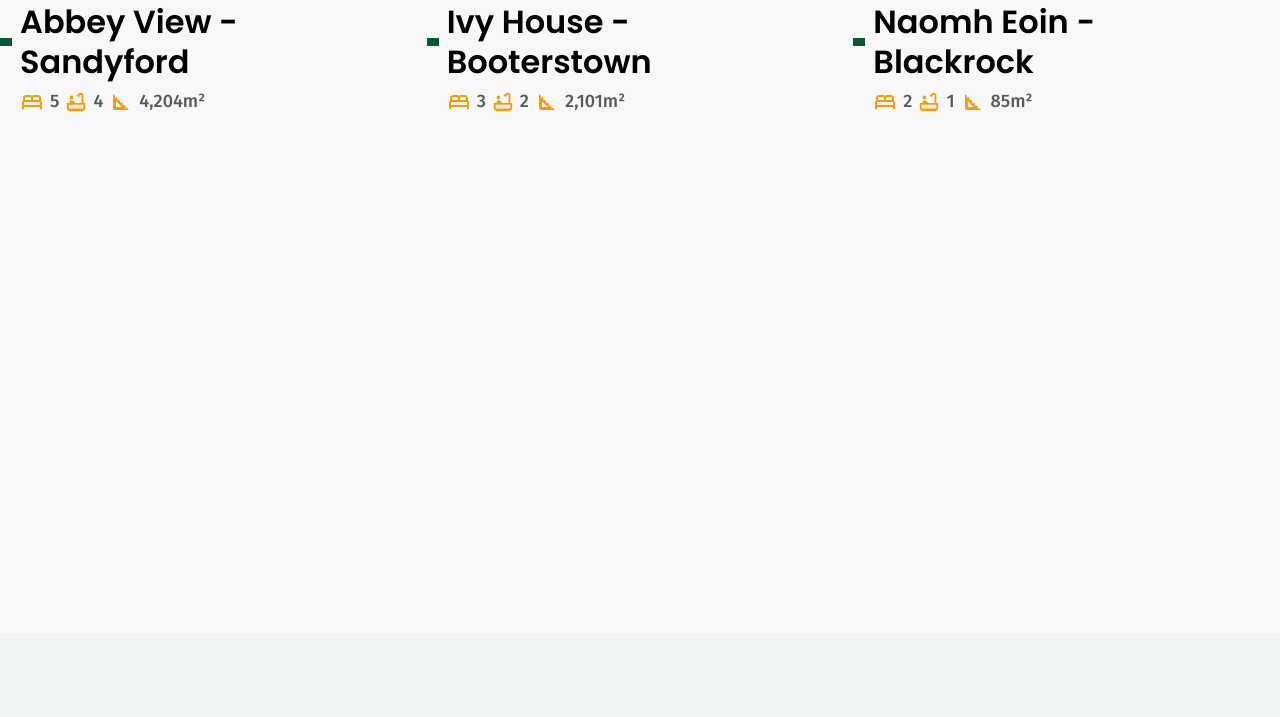
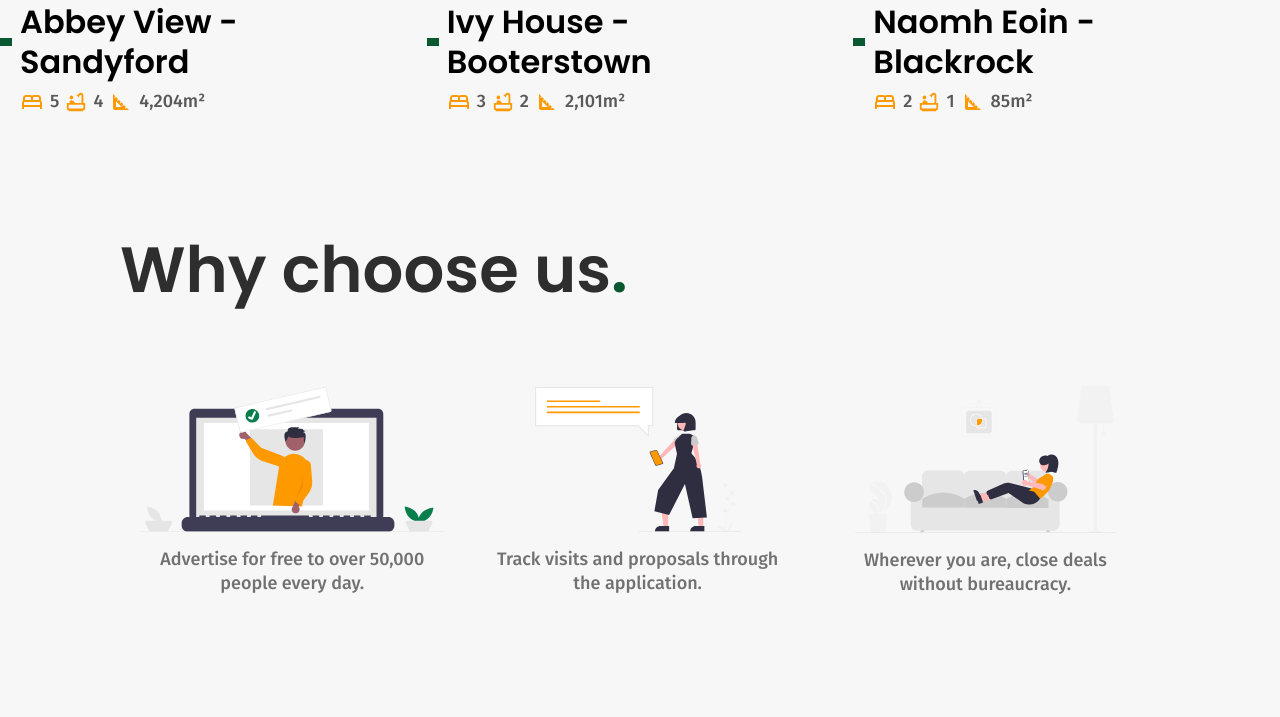
Before and after one commit to emidiovaleretto/django-dublin-inn-real-estate, a Django app: template templates/index.html in a window 1280 px wide. Shown: the part 1366-2083 px from the top of the page. Before the commit the page ends 1478 px from the top, so only its background shows below. Run offline with Django 4.2, Linux system fonts and the light colour scheme; the template is opened without the code that fills it, so the values that code supplies are empty; parts of the project's set-up code (start-up, migrations or seed data) failed here and were passed over.

Commit message:
Add 'Why choose us' section and style.

```diff
--- a/static/assets/css/home/features.css
+++ b/static/assets/css/home/features.css
@@ -1,77 +1,23 @@
-.property-list {
+.features {
     padding-bottom: 120px;
 }
 
-.feature-header {
-    display: flex;
-    flex-wrap: wrap;
-    align-items: center;
-    justify-content: space-between;
+.features h2 {
+    margin-bottom: 80px;
 }
 
-.link-home {
-    color: var(--primary-color-5);
-    position: relative;
+.features ul {
+    display: flex;
+    gap: 40px;
+    align-items: center;
+    padding: 0 20px;
 }
 
-.link-home::after {
-    content: "";
-    display: block;
-    height: 2px;
-    width: 0;
-    background-color: var(--primary-color-5);
-    margin-top: 4px;
-    transition: 0.3s;
-    position: absolute;
-}
-
-.link-home:hover::after {
-    width: 100%;
-}
-
-.property-list h2 {
-    margin-bottom: 40px;
-}
-
-.property-list ul {
-    display: flex;
-    gap: 40px;
-    padding: 0 20px;
-    max-width: 1280px;
-    margin: 0 auto;
-}
-
-.property-list a {
-    display: block;
-}
-
-.property-list img[src$=".jpg"] {
+.features img {
     margin-bottom: 16px;
 }
 
-.property-list h3 {
-    display: flex;
-    align-items: center;
-    margin-bottom: 8px;
-    position: relative;
+.features p {
+    text-align: center;
+    color: var(--gray-7);
 }
-
-.property-list h3::before {
-    content: "";
-    display: inline-block;
-    width: 12px;
-    height: 8px;
-    background-color: var(--primary-color-5);
-    position: absolute;
-    left: -20px;
-}
-
-.icons {
-    display: flex;
-    gap: 6px;
-    align-items: center;
-}
-
-.icons span {
-    color: var(--gray-8);
-}
--- a/static/assets/css/home/intro.css
+++ b/static/assets/css/home/intro.css
@@ -79,6 +79,14 @@ h2 span {
     background: url("../../img/icons/icon-budget.svg") no-repeat right 20px top 15px;
 }
 
+input[type=text]:focus::placeholder {
+    color: transparent;
+}
+
+input[type=text]:focus {
+    background-image: none;
+  }
+
 input[type=text] {
     margin-left: 16px;
     padding: 16px;
--- a/static/assets/css/style.css
+++ b/static/assets/css/style.css
@@ -14,4 +14,5 @@
 
 /* Layout */
 @import "./home/intro.css";
+@import "./home/property.css";
 @import "./home/features.css";
--- a/templates/index.html
+++ b/templates/index.html
@@ -39,7 +39,7 @@
             </div>
 
             <div class="intro-form">
-                <p class="font-f-l">Find the price that fits to your budget</p>
+                <p class="font-f-s">Find the price that fits to your budget</p>
                 <form action="#">
                     <div class="form-content">
                         <input type="text" name="location" id="location" class="location" placeholder="Location" required>
@@ -53,7 +53,7 @@
     </main>
 
     <article class="property-list">
-        <div class="container feature-header">
+        <div class="container property-header">
             <h2 class="font-p-xxl">Featured Properties<span>.</span></h2>
             <a class="link-home font-f-m" href="">View all</a>
         </div>
@@ -95,5 +95,25 @@
             </li>
         </ul>
     </article>
+
+    <article class="container features">
+        <div class="features-header">
+            <h2 class="font-p-xxl">Why choose us<span>.</span></h2>
+        </div>
+        <ul class="font-f-m">
+            <li>
+                <img src="../static/assets/img/why_choose_us_1.svg" alt="">
+                <p>Advertise for free to over 50,000 people every day.</p>
+            </li>
+            <li>
+                <img src="../static/assets/img/why_choose_us_2.svg" alt="">
+                <p>Track visits and proposals through the application. </p>
+            </li>
+            <li>
+                <img src="../static/assets/img/why_choose_us_3.svg" alt="">
+                <p>Wherever you are, close deals without bureaucracy.</p>
+            </li>
+        </ul>
+    </article>
 </body>
 </html>
```
Also changed, not shown: static/assets/css/home/property.css (added, +77 -0 lines), static/assets/img/why_choose_us_1.svg (added), static/assets/img/why_choose_us_2.svg (added), static/assets/img/why_choose_us_3.svg (added).
